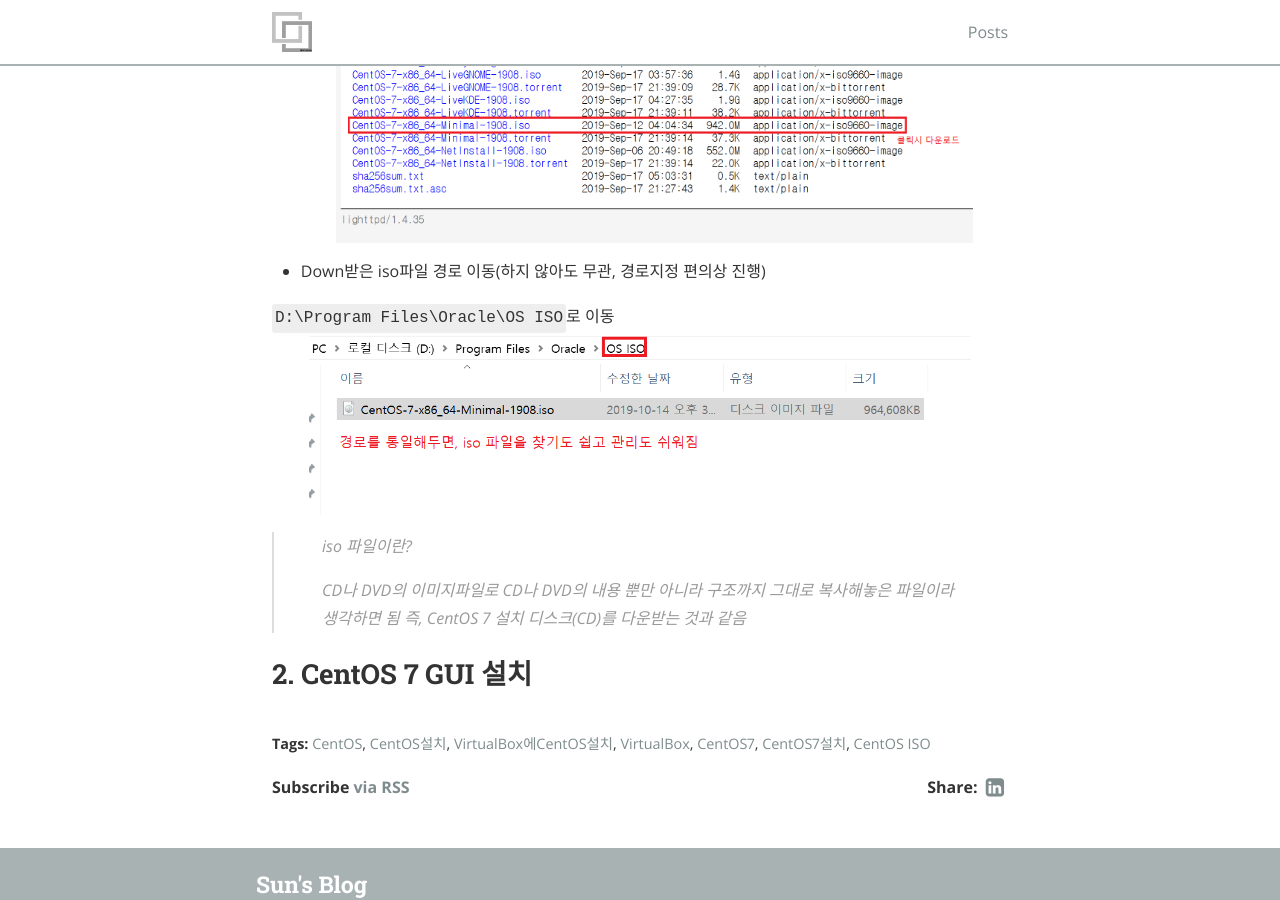
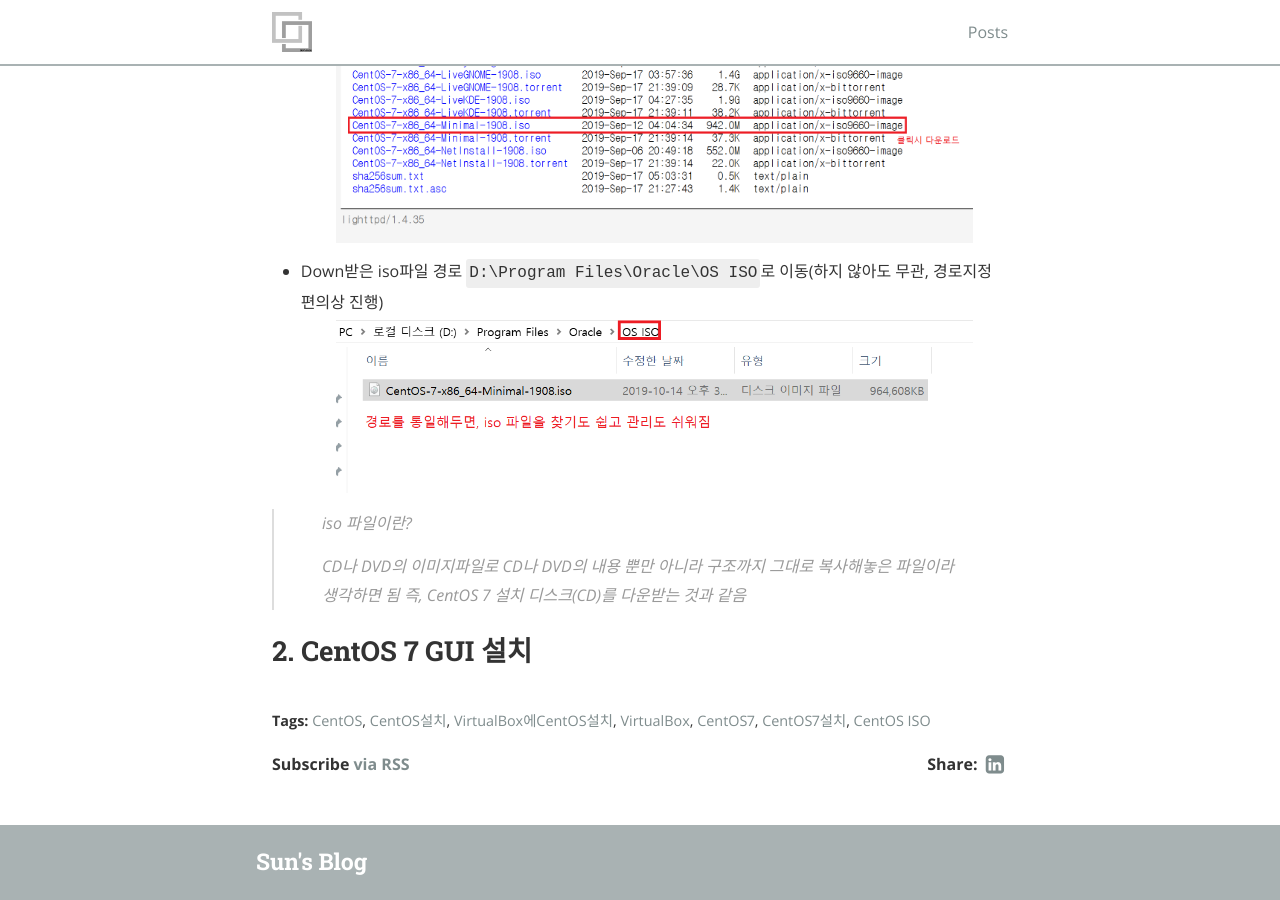
Before and after one commit to gptjs409/gptjs409.github.io, a Jekyll site: the page built from _posts/infra/2019-10-14-CentOS-Install-GUI.md, in a window 1280 px wide and 900 px high, scrolled down 1542 px. Built offline with Jekyll 4.4.1, drawn with Linux system fonts in a browser that asks for light colours; nearby versions of some CDN libraries.

Commit message:
#1 2019-10-14-CentOS-Install-GUI.md update

```diff
--- a/_posts/infra/2019-10-14-CentOS-Install-GUI.md
+++ b/_posts/infra/2019-10-14-CentOS-Install-GUI.md
@@ -25,9 +25,7 @@ CentOS 7버전 다운로드(현재 최신버전은 8)
   - CentOS-7-x86_64-Minimal-1908.iso 다운로드
   ![image](/img/2019-10-14/CentOS-Install-GUI-003-downloads3.png)
 
-  - Down받은 iso파일 경로 이동(하지 않아도 무관, 경로지정 편의상 진행)
-
-  `D:\Program Files\Oracle\OS ISO`로 이동
+  - Down받은 iso파일 경로 `D:\Program Files\Oracle\OS ISO`로 이동(하지 않아도 무관, 경로지정 편의상 진행)
   ![image](/img/2019-10-14/CentOS-Install-GUI-004-downloads4.png)
 
   > iso 파일이란?
```
